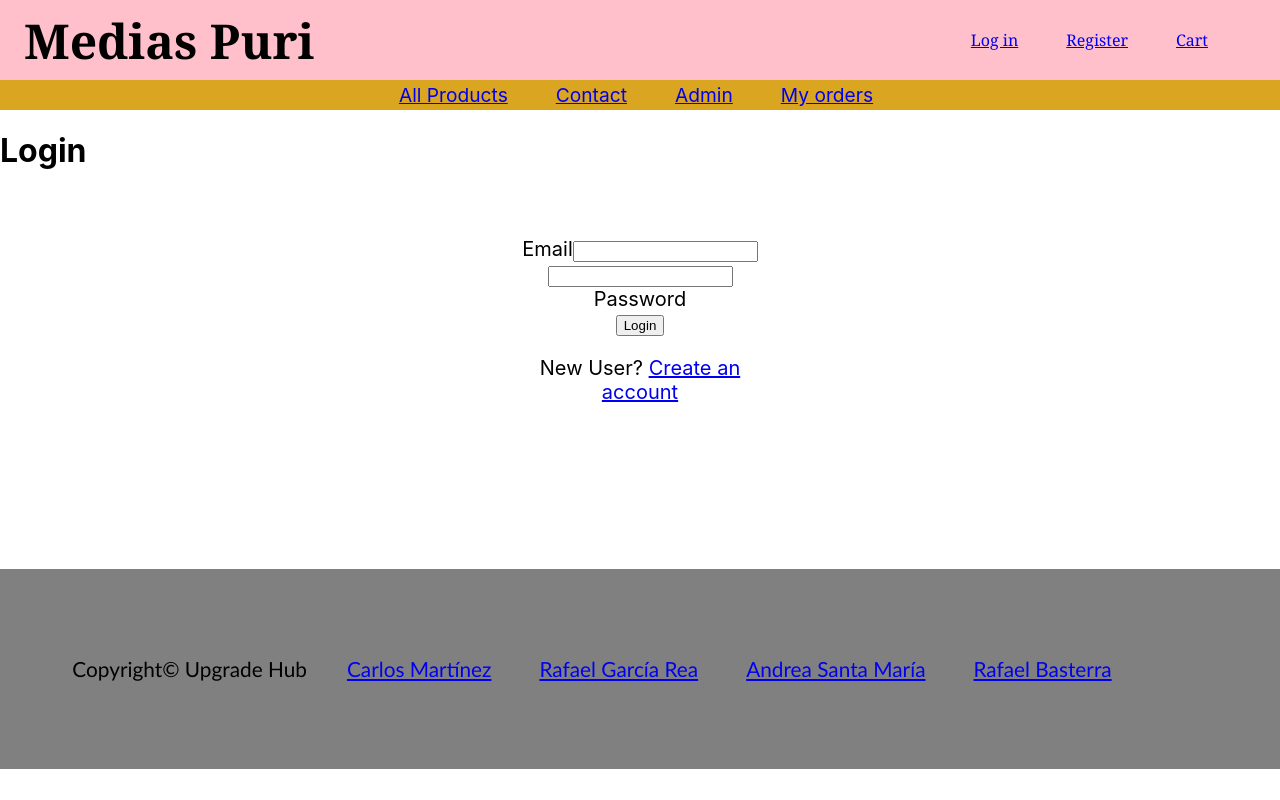
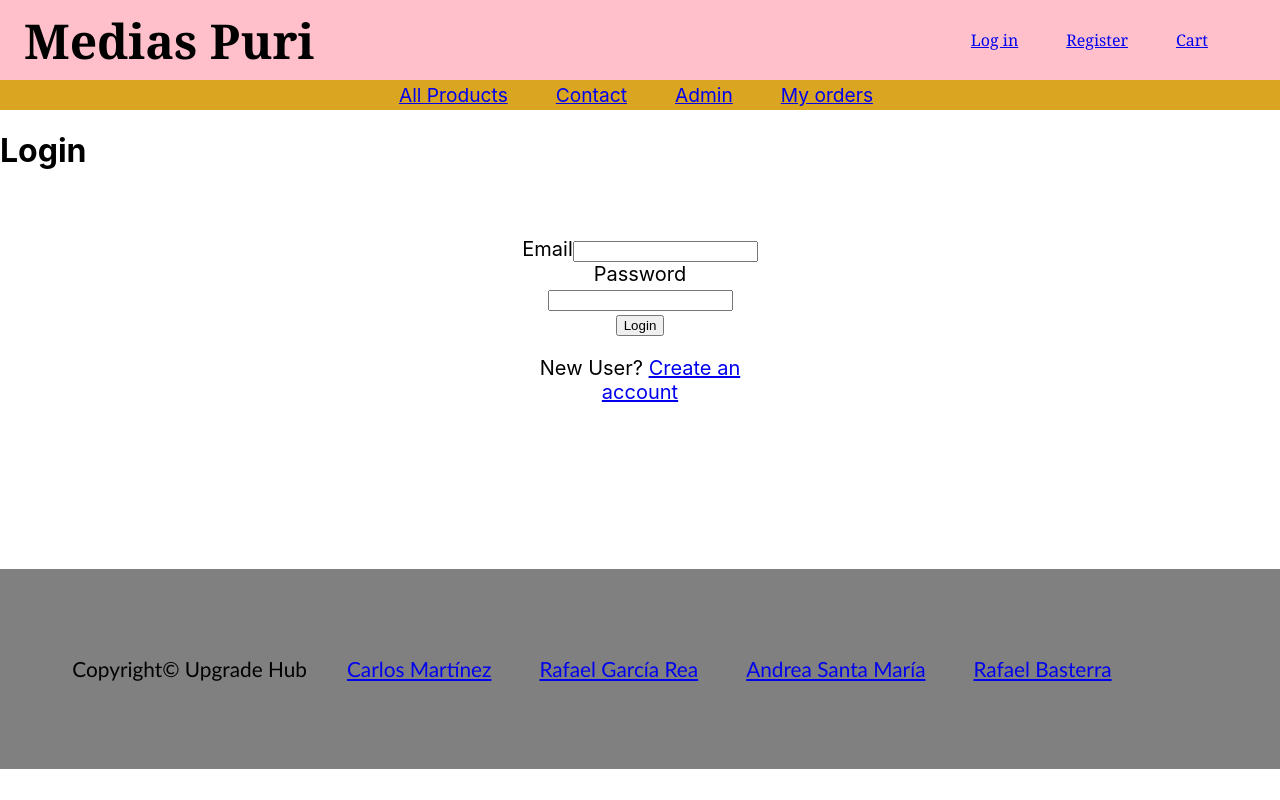
Before and after one commit to rafa87garcia/proyecto-final, a React (Create React App) app: page /login in a window 1280 px wide. Built offline with nearby package versions, Linux system fonts and the light colour scheme; no server answers.

Commit message:
Modificar enlace

```diff
--- a/src/pages/Auth/Login/Login.js
+++ b/src/pages/Auth/Login/Login.js
@@ -1,12 +1,13 @@
 import React from 'react';
-import { ErrorMessage, Field, Form, Formik } from 'formik';
+import { ErrorMessage, Formik } from 'formik';
+import { Link } from 'react-router-dom';
 import * as yup from "yup";
 import './_login.scss'
+import { Row, Form, Col, Button } from 'react-bootstrap';
 
 const save = (data) => {
   console.log(data);
 }
-
 
 const Login = () => {
 
@@ -32,24 +33,33 @@ const Login = () => {
         onSubmit={save}
       >
         {({ handleSubmit, handleChange, errors }) => (
-          <Form noValidate onSubmit={handleSubmit} className='login'>Email
-            <Field
+          <Form noValidate onSubmit={handleSubmit} className='login'>
+            <Row className="mb-3">
+              <Form.Group as={Col} controlId="formGridEmail">
+                <Form.Label>Email</Form.Label>
+                <Form.Control
                   name="email"
-              id="email"
-              type="email"
+                  type='email'
                   onChange={handleChange}
                 />
                 <ErrorMessage name="email" component="div" />
-            <Field
+              </Form.Group>
+            </Row>
+
+            <Row className="mb-3">
+              <Form.Group as={Col} controlId="formGridEmail">
+                <Form.Label>Password</Form.Label>
+                <Form.Control
                   name="password"
-              id="password"
-              type="password"
+                  type='password'
                   onChange={handleChange}
-            />Password
+                />
                 <ErrorMessage name="password" component="div" />
-            <br/>
-            <button type='submit'>Login</button>
-            <p class="message">New User? <a href="#">Create an account</a></p>
+              </Form.Group>
+            </Row>
+
+            <Button type='submit' variant='outline-primary' size='lg'>Login</Button>
+            <p class="message">New User? <Link to="/register">Create an account</Link></p>
           </Form>
         )}
       </Formik>
```
Lines whose indentation alone changed are shown as unchanged.
